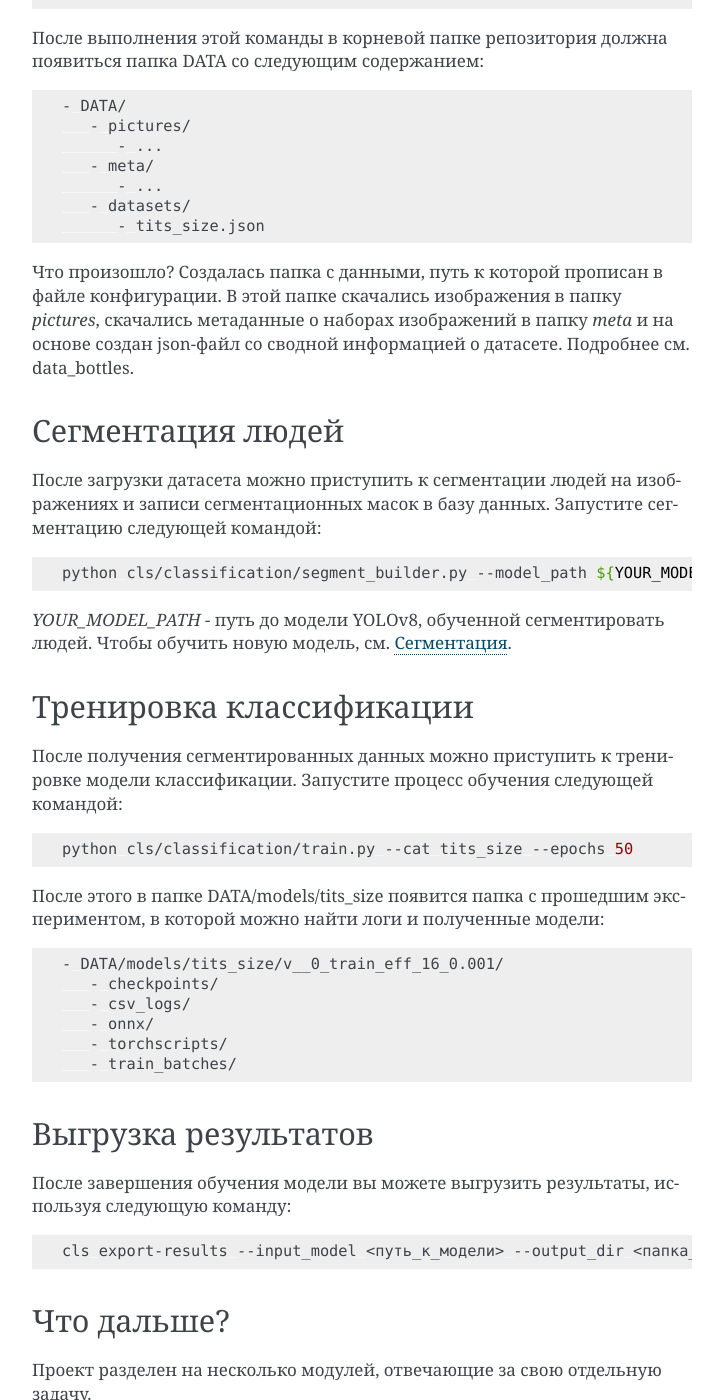
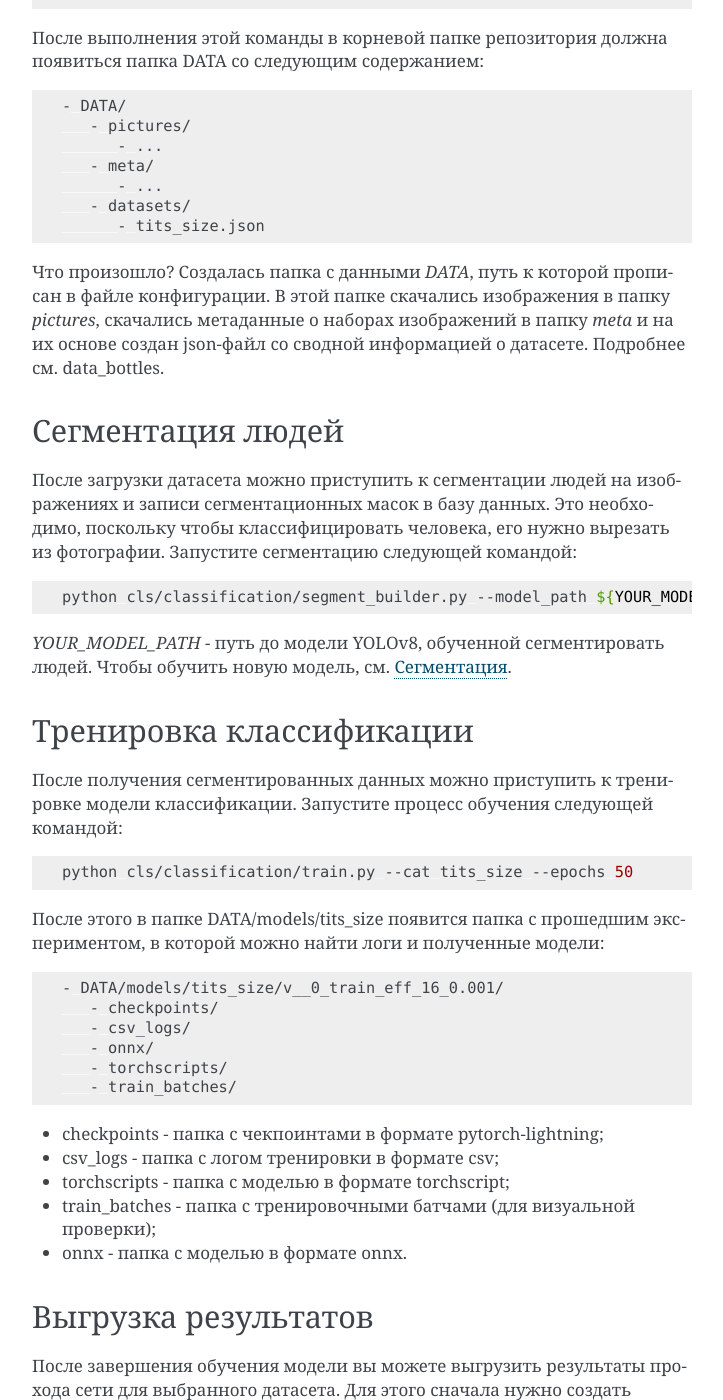
Before and after one commit to SanchoPanso/cls_test, a Sphinx documentation site: the page built from docs/source/get_started.rst, in a window 1280 px wide and 1400 px high, scrolled down 920 px. Shown: the whole window, without its empty margins (388-1111 px from the left). Built offline with Sphinx 7.4.7, drawn with Linux system fonts in a browser that asks for light colours; some of the changed text lies outside the part shown.

Commit message:
docs: uploading

```diff
--- a/docs/source/get_started.rst
+++ b/docs/source/get_started.rst
@@ -54,14 +54,15 @@
       - datasets/
          - tits_size.json
 
-Что произошло? Создалась папка с данными, путь к которой прописан в файле конфигурации.
+Что произошло? Создалась папка с данными `DATA`, путь к которой прописан в файле конфигурации.
 В этой папке скачались изображения в папку `pictures`, скачались метаданные о наборах изображений в папку `meta`
-и на основе создан json-файл со сводной информацией о датасете. Подробнее см. :doc:`data_bottles`.
+и на  их основе создан json-файл со сводной информацией о датасете. Подробнее см. :doc:`data_bottles`.
 
 Сегментация людей
 -----------------
 
 После загрузки датасета можно приступить к сегментации людей на изображениях и записи сегментационных масок в базу данных.
+Это необходимо, поскольку чтобы классифицировать человека, его нужно вырезать из фотографии.
 Запустите сегментацию следующей командой:
 
 .. code-block:: bash
@@ -93,16 +94,27 @@
       - torchscripts/
       - train_batches/
 
+* checkpoints - папка с чекпоинтами в формате pytorch-lightning;
+* csv_logs - папка с логом тренировки в формате csv;
+* torchscripts - папка с моделью в формате torchscript;
+* train_batches - папка с тренировочными батчами (для визуальной проверки);
+* onnx - папка с моделью в формате onnx.
 
 
 Выгрузка результатов
 --------------------
 
-После завершения обучения модели вы можете выгрузить результаты, используя следующую команду:
+После завершения обучения модели вы можете выгрузить результаты прохода сети для выбранного датасета.
+Для этого сначала нужно создать файлы с возвращаемой метой (ret_meta.json).
 
-.. code-block:: bash
+Пример запуска прохода сеток для изображении из группы `test`::
 
-   cls export-results --input_model <путь_к_модели> --output_dir <папка_для_сохранения_результатов>
+    python cls/classification/segment_meta_builder.py --groups 'test'
+
+
+После этого можно оправить полученные файлы ret_meta.json на сервер::
+
+    python cls/classification/post_ret_meta.py --groups 'test'
 
 
 Что дальше?
--- a/docs/source/instance_segmentation.rst
+++ b/docs/source/instance_segmentation.rst
@@ -16,7 +16,6 @@
 Это первый шаг в подготовке данных для обучения.
 
 Подготовка исходных данных:
-^^^^^^^^^^^^^^^^^^^^^^^^^^^
 
 Перед использованием скрипта, убедитесь, что исходные датасеты размещены в папке segmentation_data/source_datasets.
 В этой папке должна быть следующая структура:
```
